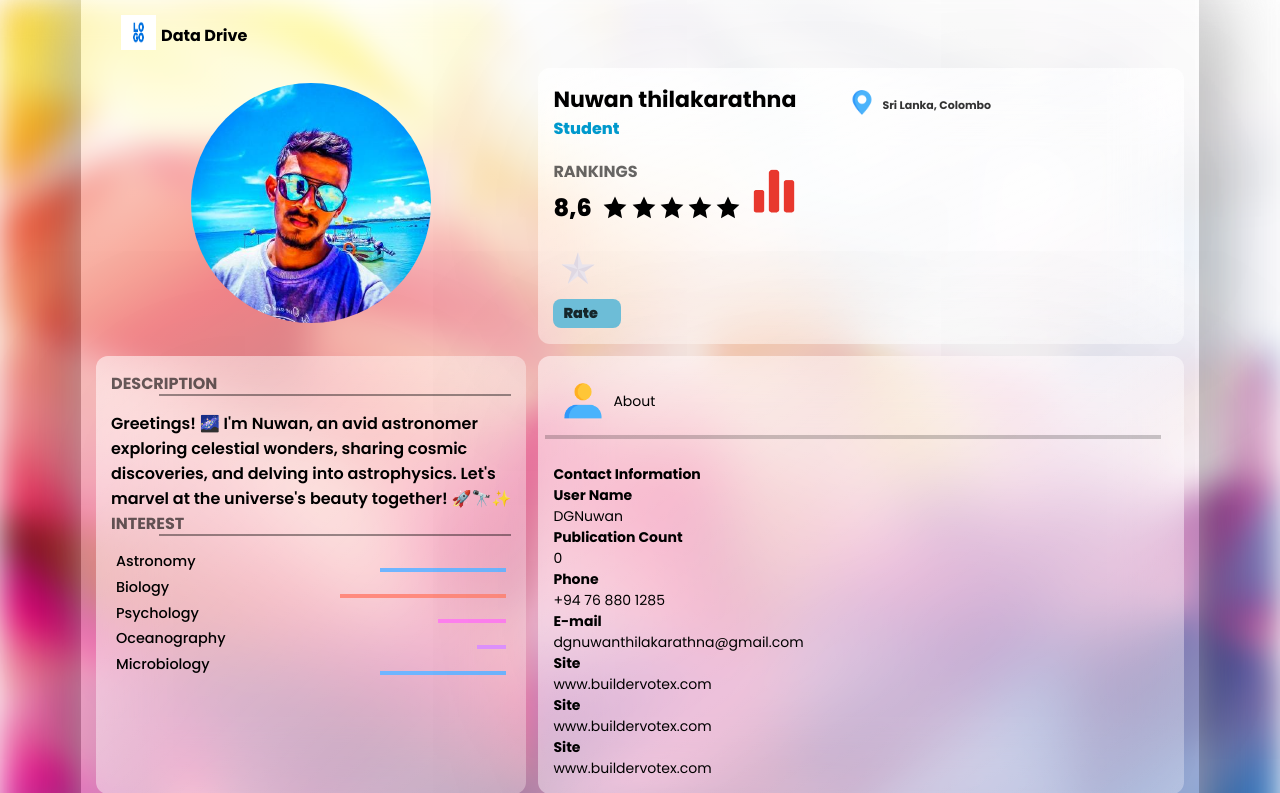
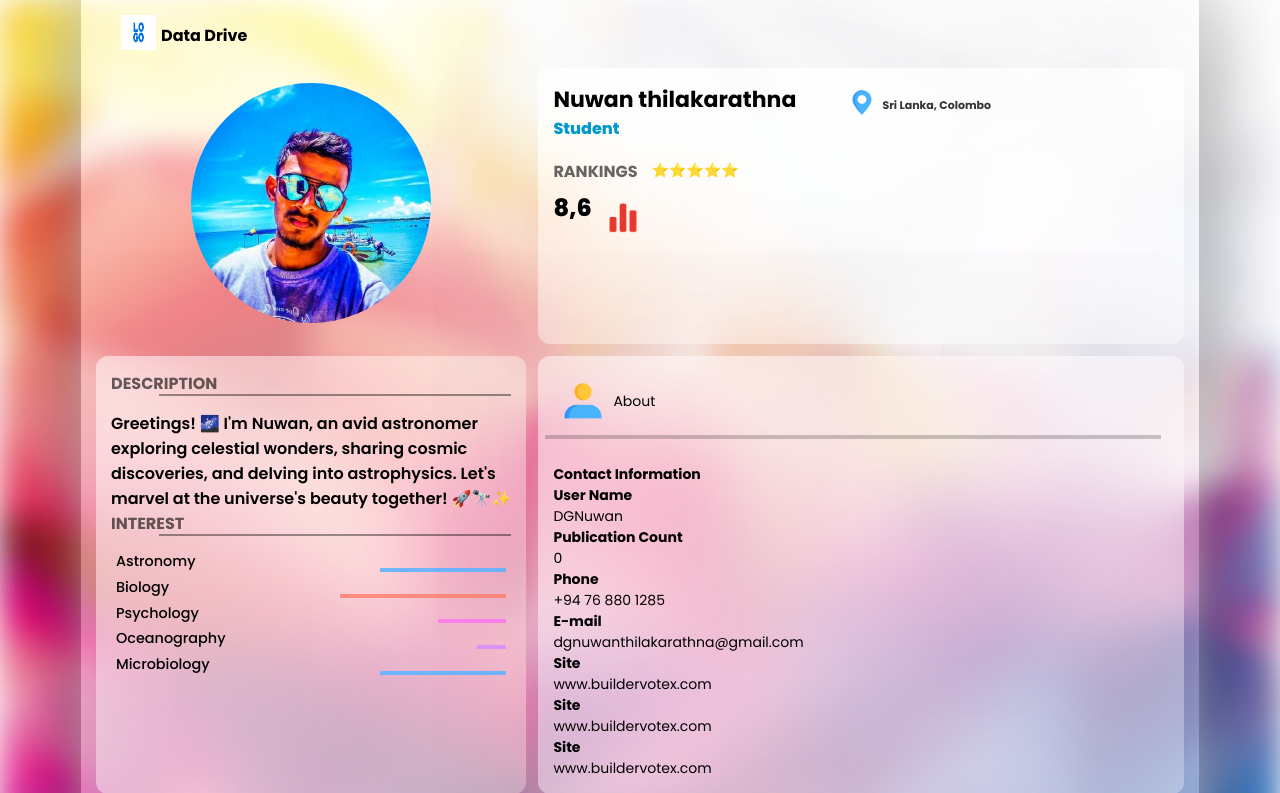
Before and after one commit to buildervortex/DataDive, a PHP site: page /pages/Profile/index.html in a window 1280 px wide. Shown: the top 793 px of the page. Run offline with PHP 8.4, Linux system fonts and the light colour scheme.

Commit message:
adding the ratings to the profile view

```diff
--- a/pages/Profile/css/style.css
+++ b/pages/Profile/css/style.css
@@ -338,3 +338,11 @@
      padding-bottom: var(--p-0-8);
      cursor: pointer;
  }
+
+ .ratingStar {
+     border: none;
+     padding: 1cqb;
+     position: relative;
+     left: 5cqb;
+     top: -1cqb;
+ }
--- a/pages/Profile/index.html
+++ b/pages/Profile/index.html
@@ -61,25 +61,15 @@
                 <h1 class="heading">Rankings</h1>
                 <span>8,6</span>
                 <div class="rating">
-                    <i class="ri-star-fill rate"><img src="./icon/Ranking_icon.png"> </i>
-                    <i class="ri-star-fill rate"><img src="./icon/Ranking_icon.png"> </i>
-                    <i class="ri-star-fill rate"><img src="./icon/Ranking_icon.png"> </i>
-                    <i class="ri-star-fill rate"><img src="./icon/Ranking_icon.png"> </i>
-                    <i class="ri-star-fill rate"><img src="./icon/Ranking_icon.png"> </i>
+                    <div>
+                        <h4 class="ratingStar">⭐⭐⭐⭐⭐</h4>
+                    </div>
                     <i class="ri-star-fill underrate"> </i>
-                    <i> <img src="./svg/Ranking_anime.gif" width="60px" height="60px"></i>
+                    <i> <img src="./svg/Ranking_anime.gif" width="40px" height="40px"></i>
                 </div>
             </div>
 
-            <div class="Button">
-                <div class="rate ">
-                    <ul>
-                        <li>
-                            <i class="ri-rate-4-fill ri"><img src="./svg/rate_icon.gif" width="50px" height="50px" > </i>
-                            <a href="#"><pre>Rate</pre></a>
-                        </li>
-                    </ul>
-                </div>
+
 
 
 
@@ -158,7 +148,7 @@
             </div>
         </section>
 
-        </div>
+    </div>
 
 
 </body>
```
